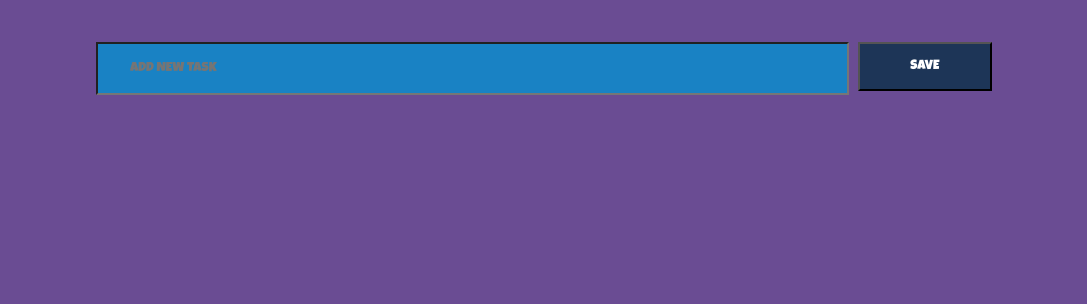
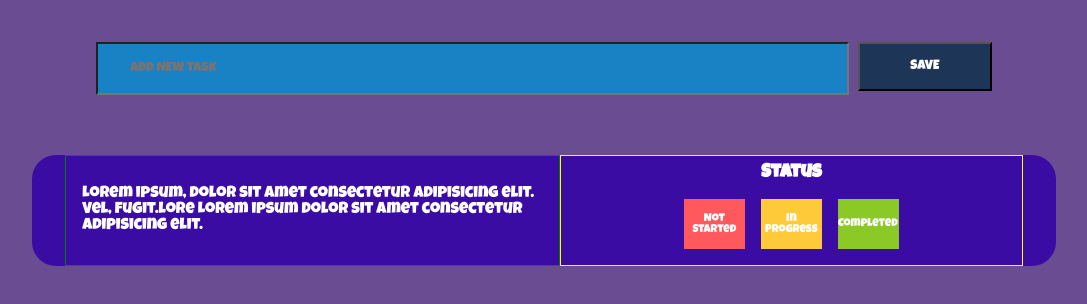
Before and after one commit to sathish0305/Todo-list, a plain HTML site: page index.html in a window 1280 px wide. Shown: the part 110-414 px from the top of the page, without its empty margins (96-1183 px from the left). Drawn offline with Linux system fonts and the light colour scheme.

Commit message:
task card deign completed

```diff
--- a/index.html
+++ b/index.html
@@ -21,8 +21,32 @@
                 <button class="save-innerbtn" id="savebtn">SAVE</button>
             </div>
         </div>
+        <div class="taskbox" id="taskbox">
+            <div id="taskcard" class="taskcard">
+                <p>Lorem ipsum, dolor sit amet consectetur adipisicing elit. Vel, fugit.lore Lorem ipsum dolor sit amet consectetur adipisicing elit.</p>
+            </div>
 
+            <div class="status-container">
 
+                <div class="status-title">
+                    <h3>Status</h3>
+                </div>
+
+                <div class="status">
+                    <div class="not-started">
+                        Not Started
+                    </div>
+                    <div class="progress">
+                        In Progress
+                    </div>
+                    <div class="success">
+                        Completed
+                    </div>
+                </div>
+
+            </div>
+
+        </div>
     </main>
     <script src="./script.js"></script>
 </body>
--- a/script.js
+++ b/script.js
@@ -1,6 +1,8 @@
 let inputbox = document.getElementById('textbox')
 let savebtn = document.getElementById('savebtn')
 let taskcard = document.getElementById('taskcard')
+
+let taskbox = document.getElementById('taskbox')
 
 let taskList = []
 
@@ -8,7 +10,6 @@ let saveaction = ()=>{
     let newTask = inputbox.value
     console.log(newTask)
     taskList.push(newTask)
+    console.log(taskList)
 }
-
-console.log(taskList)
 savebtn.addEventListener('click', saveaction)
--- a/style.css
+++ b/style.css
@@ -64,7 +64,56 @@ h4{
 .taskbox{
     margin-top: 4rem;
     width: 80%;
-    height: 6.188rem;
     border-radius: 24px;
     background: #3A0CA3;
+    display: flex;
+    justify-content: center;
 }
+
+.taskcard{
+    width: 45%;
+    border: 1px solid green;
+    padding: 1rem;
+    display: flex;
+    justify-content: center;
+    align-items: center;
+}
+
+.status-container{
+    width: 45%;
+    border: 1px solid yellow;
+    display: flex;
+    justify-content: center;
+    align-items: center;
+    flex-direction: column;
+}
+
+.status{
+    display: flex;
+    margin: 1rem;
+    gap: 1rem;
+}
+
+.status-title{
+    margin-top: 0.5rem;
+}
+.status div{
+    width: 3.813rem;
+    height: 3.124rem;
+    font-size: 0.7rem;
+    display: flex;
+    align-items: center;
+    text-align: center;
+}
+
+.not-started{
+    background: #FF595E;
+}
+
+.progress{
+    background: #FFCA3A;
+}
+
+.success{
+    background: #8AC926;
+}
```
